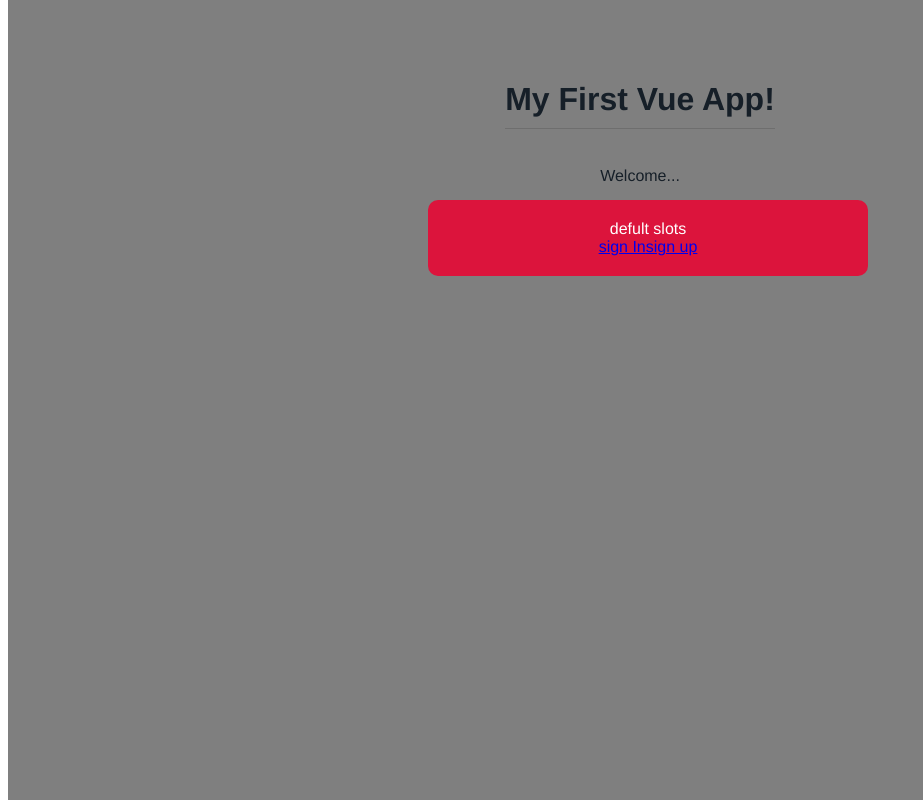
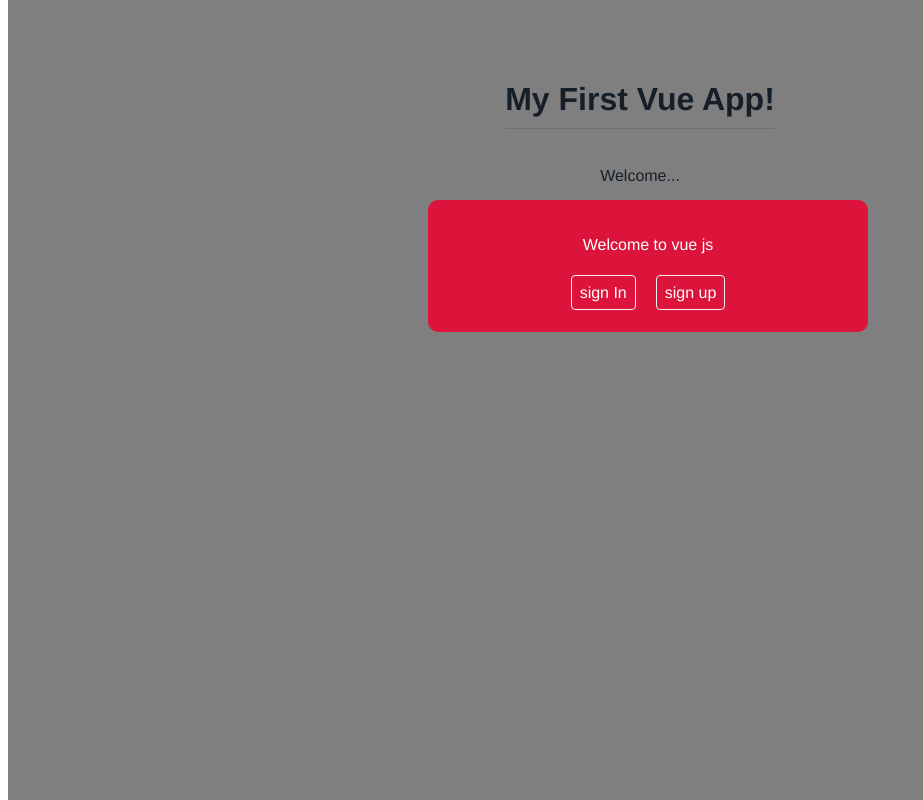
Before and after one commit to diksha0612/vue-Project, a Vue app: page / in a window 1280 px wide. Both pictures are taken after a click on the button "open modal". Shown: the whole page, without its empty margins (0-923 px from the left). Built offline with nearby package versions, Linux system fonts and the light colour scheme.

Commit message:
vue assignment completed

```diff
--- a/src/App.vue
+++ b/src/App.vue
@@ -3,15 +3,27 @@
   <p>Welcome...</p>
   <div v-if="showModal">
     <Modal  theme="sale" @close="toggleModal">
+        <p> Welcome to vue js</p>
       <template v-slot:links>
           <a href="#">sign In</a>
           <a href="#">sign up</a>
         </template>
-      <!-- <h1>hi diksha</h1>
-      <p>I am lerning vue</p> -->
     </Modal>
   </div>
-  <button @click="toggleModal">open modal</button>
+
+   <div v-if="showModalTwo">
+    <Modal  theme="sale" @close="toggleModalTwo">
+      <p> Welcome to vue js</p>
+      <template v-slot:link>
+        <h1>hello World</h1>
+          <a href="#">LogIn</a>
+          <a href="#">LogOut</a>
+
+        </template>
+    </Modal>
+  </div>
+   <button @click="toggleModal">open modal</button>
+  <button @click="toggleModalTwo">open modal Two</button>
 </template>
 
 <script>
@@ -23,14 +35,18 @@ export default {
   data() {
     return {
       title: 'My First Vue App!',
-      heading: 'Sign up for the Givaway!',
-      text: 'Grab your ninja swag for half price!',
+      name:'VueJs',
+      projectName:'Workflows Ignatius',
       showModal: false,
+      showModalTwo: false,
     }
   },
   methods: {
     toggleModal() {
       this.showModal = !this.showModal
+    },
+    toggleModalTwo() {
+      this.showModalTwo = !this.showModalTwo
     }
   }
 }
--- a/src/components/Modal.vue
+++ b/src/components/Modal.vue
@@ -1,18 +1,18 @@
 <!-- eslint-disable vue/multi-word-component-names -->
-// eslint-disable-next-line vue/multi-word-component-names
 <template>
   <div class="backdrop" @click="closeModal">
     <div class="modal" :class="{ sale: theme === 'sale' }">
-      <slot> defult slots</slot>
+      <slot>default content (if no slot passed in)</slot>
       <div class="actions">
         <slot name="links"></slot>
+        <slot name="link"></slot>
       </div>
+    </div>
+  </div>
+</template>
 
-    </div>
 
-    </div>
 
-</template>
 
 <script>
 export default {
@@ -48,6 +48,20 @@ export default {
   .modal p {
     font-style: normal;
   }
+  .modal .actions {
+    text-align: center;
+    margin: 30px 0 10px 0;
+    color: #333;
+  }
+  .modal .actions a {
+    color: #333;
+    padding: 8px;
+    border: 1px solid #eee;
+    border-radius: 4px;
+    text-decoration: none;
+    margin: 10px;
+  }
+
   /* sale styles */
   .modal.sale {
     background: crimson;
@@ -56,4 +70,10 @@ export default {
   .modal.sale h1 {
     color: white;
   }
+  .modal.sale .actions {
+    color: white;
+  }
+  .modal.sale .actions a {
+    color: white;
+  }
 </style>
```
